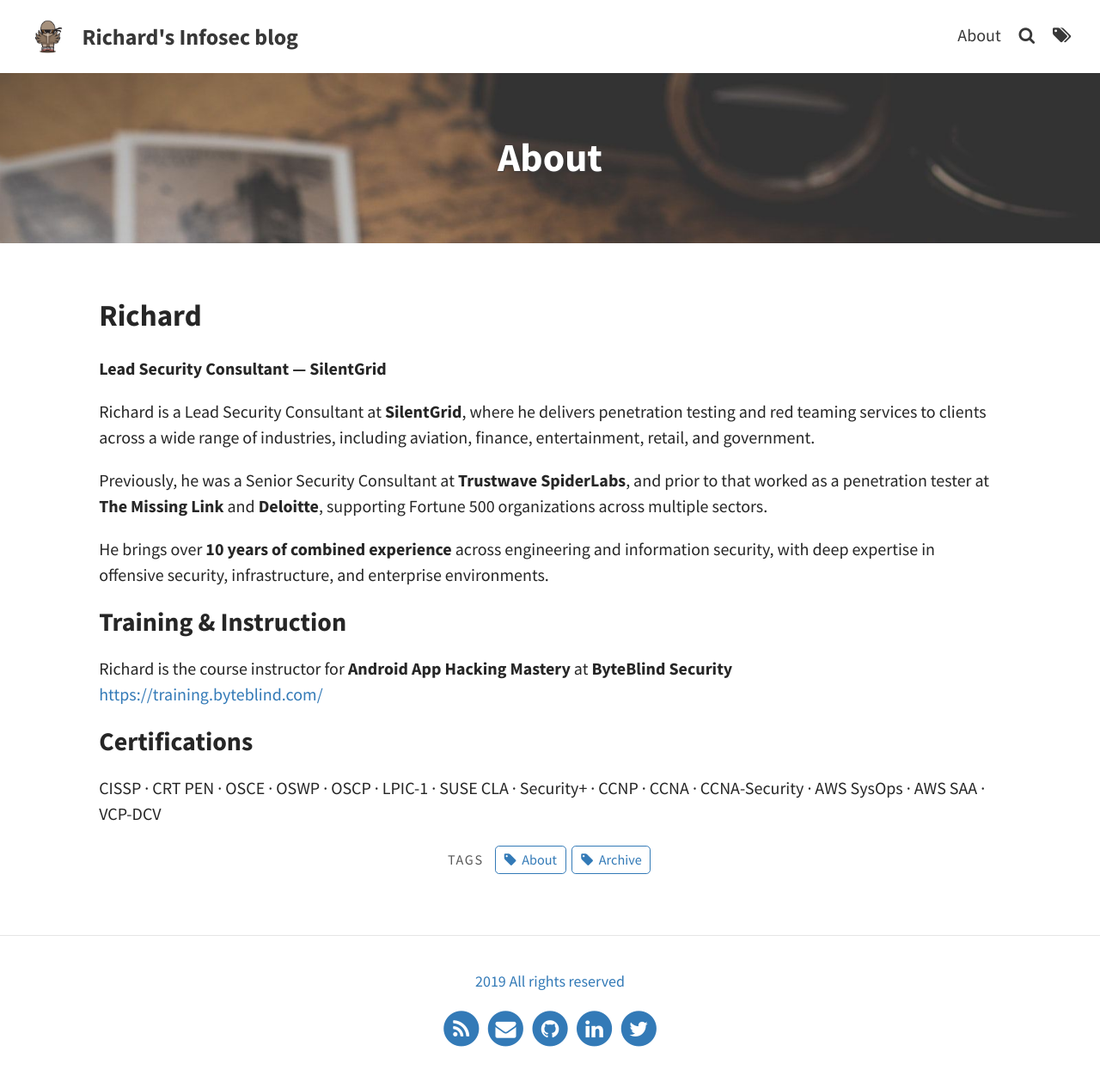
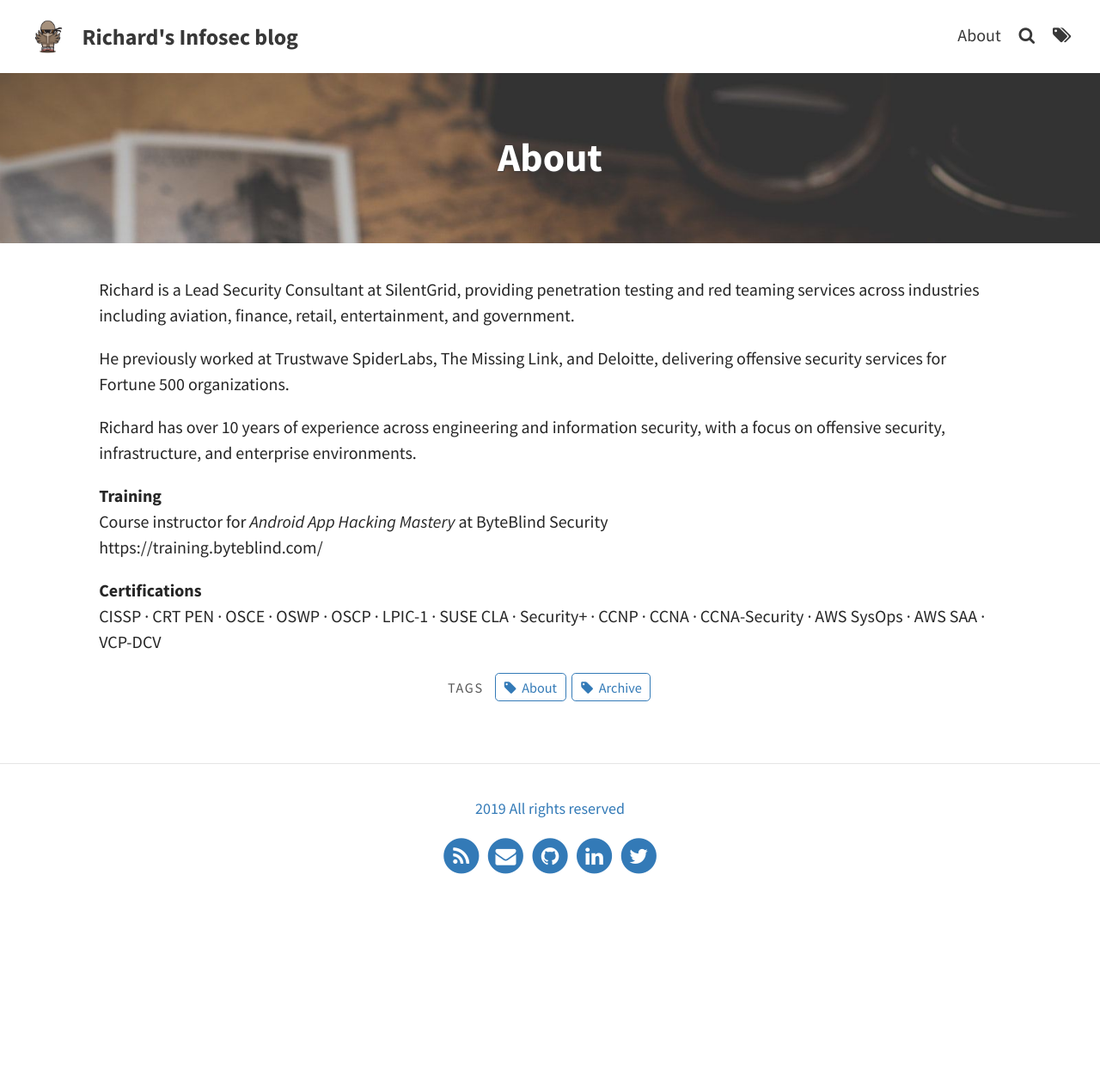
Before and after one commit to Sambal0x/sambal0x.github.io, a Jekyll site: the page built from pages/about.md, in a window 1280 px wide. Shown: the whole page at 86% size. Built offline with Jekyll 4.4.1, drawn with Linux system fonts in a browser that asks for light colours; after the commit the page ends 1058 px from its top, so only the background shows below that.

Commit message:
Update about.md

```diff
--- a/pages/about.md
+++ b/pages/about.md
@@ -6,21 +6,16 @@ feature-img: "assets/img/pexels/book-glass.jpeg"
 tags: [About, Archive]
 ---
 
-## Richard
 
-**Lead Security Consultant — SilentGrid**
+Richard is a Lead Security Consultant at SilentGrid, providing penetration testing and red teaming services across industries including aviation, finance, retail, entertainment, and government.
 
-Richard is a Lead Security Consultant at **SilentGrid**, where he delivers penetration testing and red teaming services to clients across a wide range of industries, including aviation, finance, entertainment, retail, and government.
+He previously worked at Trustwave SpiderLabs, The Missing Link, and Deloitte, delivering offensive security services for Fortune 500 organizations.
 
-Previously, he was a Senior Security Consultant at **Trustwave SpiderLabs**, and prior to that worked as a penetration tester at **The Missing Link** and **Deloitte**, supporting Fortune 500 organizations across multiple sectors.
+Richard has over 10 years of experience across engineering and information security, with a focus on offensive security, infrastructure, and enterprise environments.
 
-He brings over **10 years of combined experience** across engineering and information security, with deep expertise in offensive security, infrastructure, and enterprise environments.
+**Training**
+Course instructor for *Android App Hacking Mastery* at ByteBlind Security
+https://training.byteblind.com/
 
-### Training & Instruction
-
-Richard is the course instructor for **Android App Hacking Mastery** at **ByteBlind Security**
-[https://training.byteblind.com/](https://training.byteblind.com/)
-
-### Certifications
-
+**Certifications**
 CISSP · CRT PEN · OSCE · OSWP · OSCP · LPIC-1 · SUSE CLA · Security+ · CCNP · CCNA · CCNA-Security · AWS SysOps · AWS SAA · VCP-DCV
```
